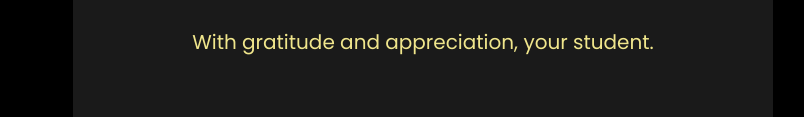
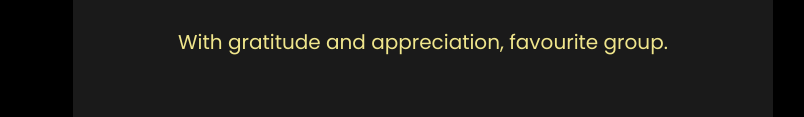
Before and after one commit to dilmurod-droid/teacher, a plain HTML site: page index.html in a window 1280 px wide. Shown: the part 802-919 px from the top of the page, without its empty margins (217-1021 px from the left). Drawn offline with Linux system fonts and the light colour scheme.

Commit message:
Update index.html

```diff
--- a/index.html
+++ b/index.html
@@ -176,7 +176,7 @@
             <p>Your patience, wisdom, and compassion have truly shaped my understanding of the world and language. You are more than just a teacher; you are a guiding light who leads by example. I am forever grateful for your impact on my life.</p>
         </div>
         <div class="footer">
-            <p class="footer-text">With gratitude and appreciation, your student.</p>
+            <p class="footer-text">With gratitude and appreciation,  favourite group.</p>
         </div>
     </div>
 
```
